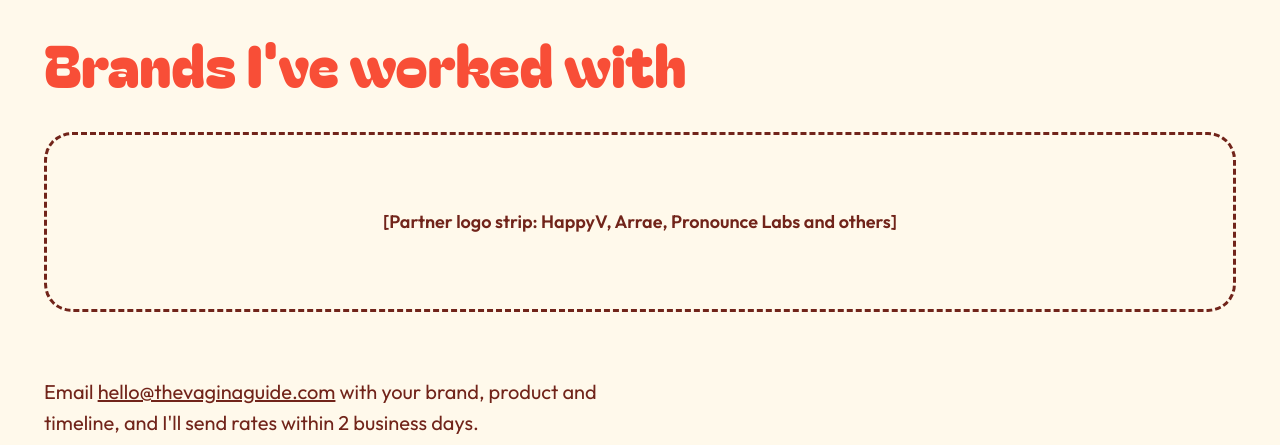
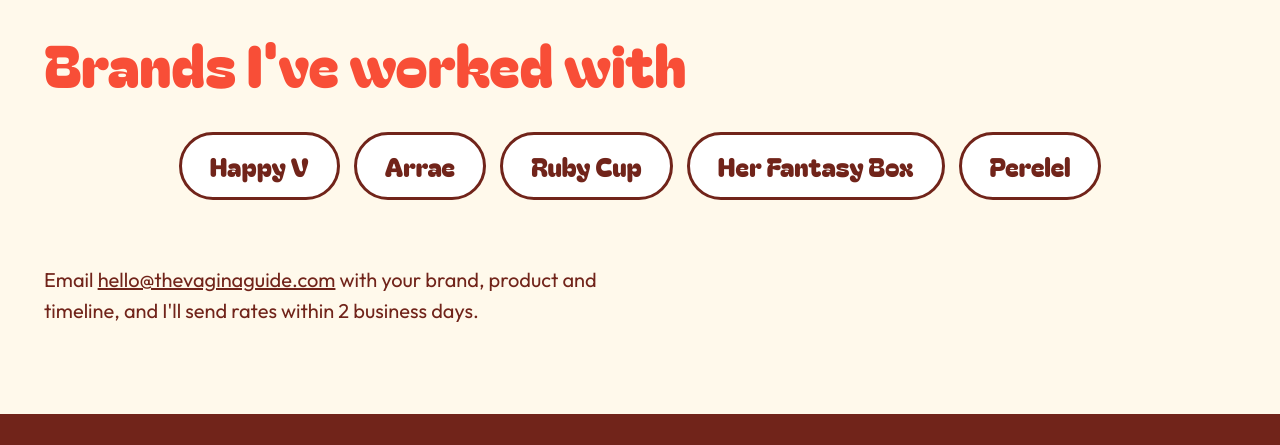
Before and after one commit to TajaTheDev/thevaginaguide-site, a plain HTML site: page work-with-me/index.html in a window 1280 px wide. Shown: the part 1220-1665 px from the top of the page. Drawn offline with Linux system fonts and the light colour scheme.

Commit message:
Add brand partners: Happy V, Arrae, Ruby Cup, Her Fantasy Box, Perelel
Co-Authored-By: Claude Opus 5.5 <noreply@anthropic.com>
Claude-Session: https://claude.ai/code/session_015Z78HqqoimnSZLBJKcrYp7

```diff
--- a/assets/css/site.css
+++ b/assets/css/site.css
@@ -143,3 +143,8 @@ p{margin:0}
 .foot-links{display:flex;flex-wrap:wrap;gap:22px;font-weight:600}
 .foot-small{font-size:14px;max-width:900px;margin-top:32px}
 .foot-legal{display:flex;flex-wrap:wrap;gap:18px;font-size:14px;margin-top:20px}
+
+/* brand strip */
+.brands{display:flex;flex-wrap:wrap;justify-content:center;gap:14px}
+.brands span{font-family:var(--display);font-size:26px;line-height:1;padding:18px 28px;border-radius:999px;background:#fff;border:3px solid var(--brown);color:var(--brown)}
+.brands--dark span{background:var(--cream);border-color:var(--cream)}
--- a/work-with-me/index.html
+++ b/work-with-me/index.html
@@ -58,7 +58,9 @@
     <article class="card bg-orange"><h3>UGC &amp; whitelisting</h3><p>Ad-ready content for your channels, plus Spark Ads and whitelisting from my account.</p></article>
   </div>
   <h2 style="margin-top:24px">Brands I've worked with</h2>
-  <div class="placeholder">[Partner logo strip: HappyV, Arrae, Pronounce Labs and others]</div>
+  <div class="brands">
+    <span>Happy V</span><span>Arrae</span><span>Ruby Cup</span><span>Her Fantasy Box</span><span>Perelel</span>
+  </div>
   <div class="stack" style="margin-top:24px">
     <p class="lede">Email <a href="mailto:hello@thevaginaguide.com">hello@thevaginaguide.com</a> with your brand, product and timeline, and I'll send rates within 2 business days.</p>
   </div>
```
Also changed, not shown: index.html (+2 -0 lines).
